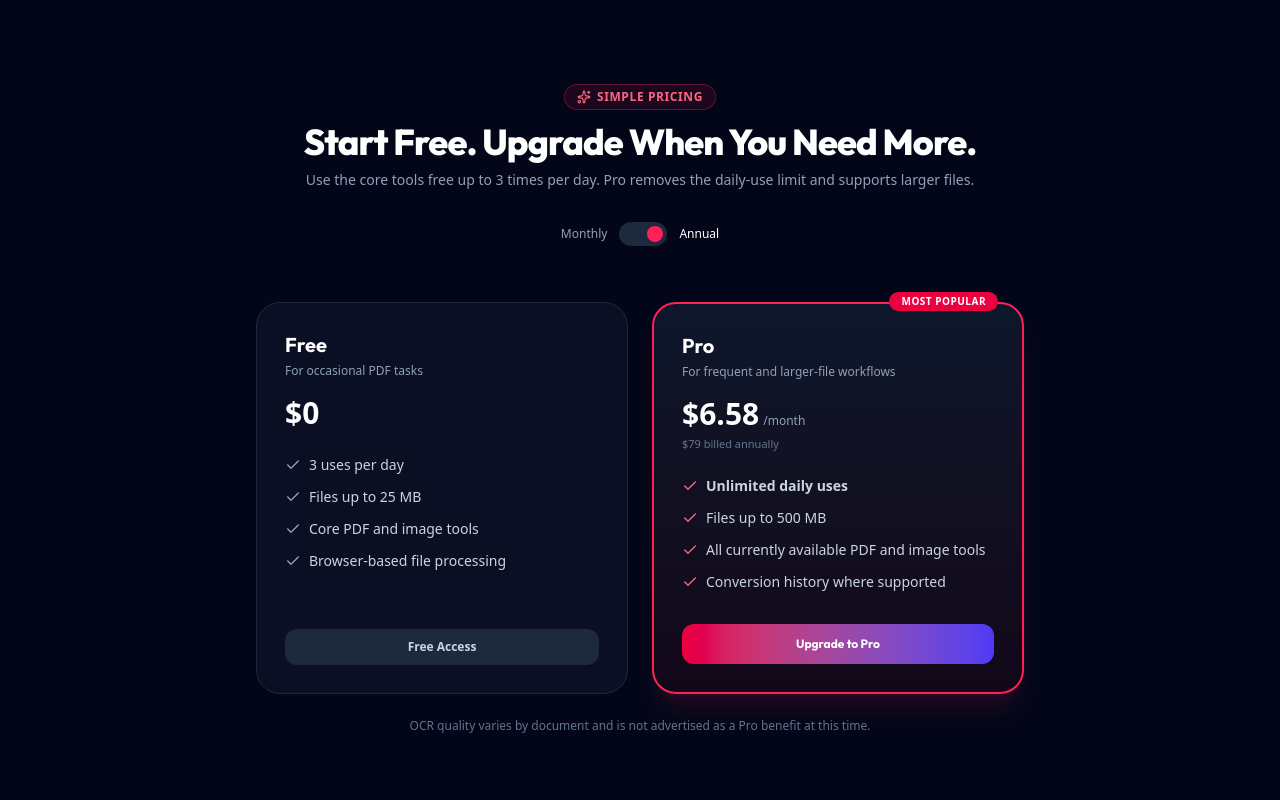
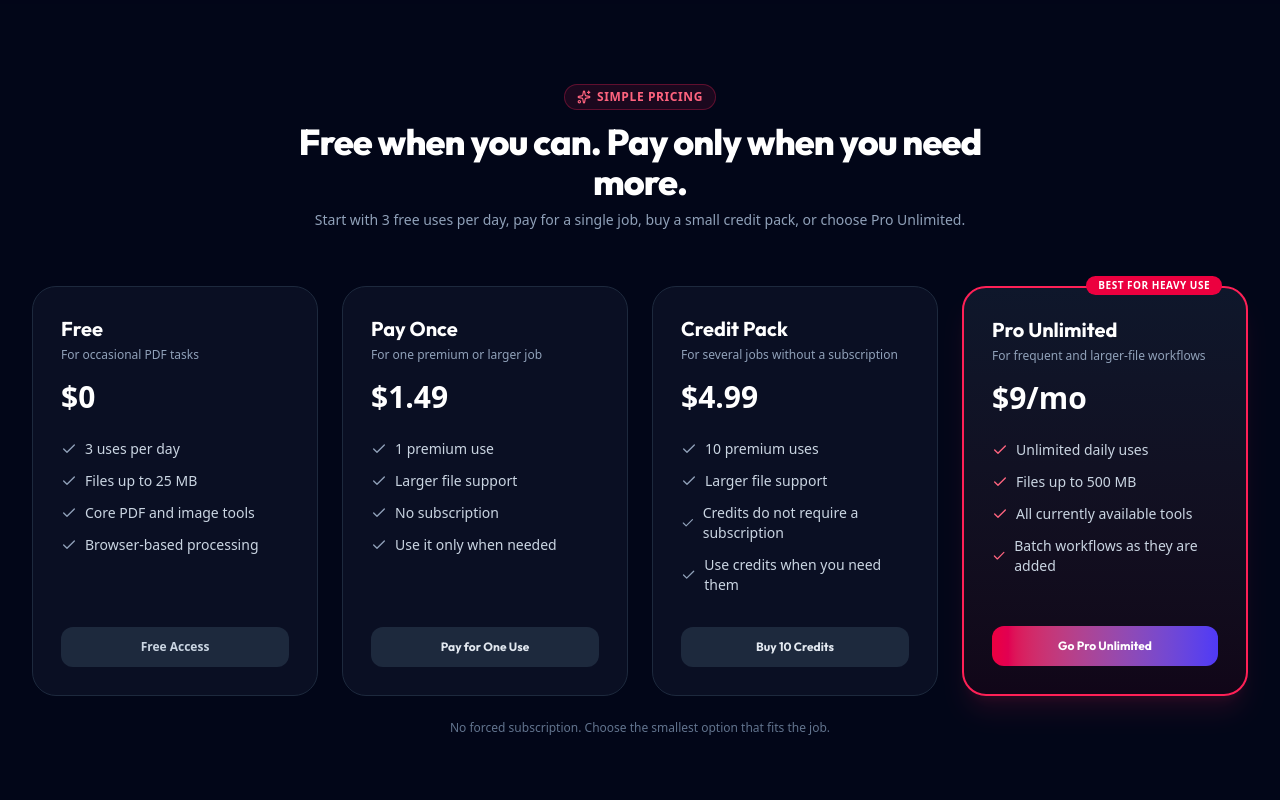
Before and after one commit to CreigT/OmniPDF, a React (Vite) app: page / in a window 1280 px wide. Shown: the part 2500-3300 px from the top of the page. Built offline with nearby package versions, Linux system fonts and the light colour scheme; no server answers.

Commit message:
Update OmniPDF pricing to free pay-once credits and Pro

```diff
--- a/src/components/home/PricingSection.tsx
+++ b/src/components/home/PricingSection.tsx
@@ -1,62 +1,79 @@
-import { useState } from 'react';
 import { Check, Sparkles } from 'lucide-react';
 import { useAuth } from '../../context/AuthContext';
 
 export function PricingSection() {
   const { openQuotaModal, user } = useAuth();
-  const [isAnnual, setIsAnnual] = useState(true);
+
+  const tiers = [
+    {
+      name: 'Free',
+      price: '$0',
+      subtitle: 'For occasional PDF tasks',
+      features: ['3 uses per day', 'Files up to 25 MB', 'Core PDF and image tools', 'Browser-based processing'],
+      cta: user?.role === 'free' ? 'Current Plan' : 'Free Access',
+      featured: false,
+      reason: '',
+    },
+    {
+      name: 'Pay Once',
+      price: '$1.49',
+      subtitle: 'For one premium or larger job',
+      features: ['1 premium use', 'Larger file support', 'No subscription', 'Use it only when needed'],
+      cta: 'Pay for One Use',
+      featured: false,
+      reason: 'Pay once for one premium use',
+    },
+    {
+      name: 'Credit Pack',
+      price: '$4.99',
+      subtitle: 'For several jobs without a subscription',
+      features: ['10 premium uses', 'Larger file support', 'Credits do not require a subscription', 'Use credits when you need them'],
+      cta: 'Buy 10 Credits',
+      featured: false,
+      reason: 'Buy a 10-credit pack',
+    },
+    {
+      name: 'Pro Unlimited',
+      price: '$9/mo',
+      subtitle: 'For frequent and larger-file workflows',
+      features: ['Unlimited daily uses', 'Files up to 500 MB', 'All currently available tools', 'Batch workflows as they are added'],
+      cta: user?.role === 'pro' ? 'Manage Pro Plan' : 'Go Pro Unlimited',
+      featured: true,
+      reason: 'Upgrade to Pro Unlimited',
+    },
+  ];
 
   return (
-    <section className="py-20 max-w-5xl mx-auto px-4 sm:px-6 lg:px-8">
+    <section className="py-20 max-w-7xl mx-auto px-4 sm:px-6 lg:px-8">
       <div className="text-center max-w-3xl mx-auto mb-14">
         <div className="inline-flex items-center gap-1.5 px-3 py-1 rounded-full bg-rose-500/10 border border-rose-500/30 text-rose-400 text-xs font-bold uppercase tracking-wider mb-3">
           <Sparkles className="w-3.5 h-3.5" /><span>Simple Pricing</span>
         </div>
-        <h2 className="text-3xl sm:text-4xl font-heading font-extrabold text-white tracking-tight">Start Free. Upgrade When You Need More.</h2>
-        <p className="text-sm text-slate-400 mt-2">Use the core tools free up to 3 times per day. Pro removes the daily-use limit and supports larger files.</p>
-        <div className="flex items-center justify-center gap-3 mt-8">
-          <span className={`text-xs font-medium ${!isAnnual ? 'text-white' : 'text-slate-400'}`}>Monthly</span>
-          <button onClick={() => setIsAnnual(!isAnnual)} className="w-12 h-6 rounded-full bg-slate-800 p-1 relative cursor-pointer">
-            <div className={`w-4 h-4 rounded-full bg-rose-500 transition-transform ${isAnnual ? 'translate-x-6' : 'translate-x-0'}`} />
-          </button>
-          <span className={`text-xs font-medium ${isAnnual ? 'text-white' : 'text-slate-400'}`}>Annual</span>
-        </div>
+        <h2 className="text-3xl sm:text-4xl font-heading font-extrabold text-white tracking-tight">Free when you can. Pay only when you need more.</h2>
+        <p className="text-sm text-slate-400 mt-2">Start with 3 free uses per day, pay for a single job, buy a small credit pack, or choose Pro Unlimited.</p>
       </div>
 
-      <div className="grid grid-cols-1 md:grid-cols-2 gap-6 max-w-3xl mx-auto">
-        <div className="p-7 rounded-3xl bg-slate-900/60 border border-slate-800 flex flex-col justify-between">
-          <div>
-            <h3 className="font-heading font-bold text-xl text-white">Free</h3>
-            <p className="text-xs text-slate-400 mt-1">For occasional PDF tasks</p>
-            <div className="mt-4"><span className="text-3xl font-extrabold text-white">$0</span></div>
-            <ul className="mt-6 space-y-3 text-sm text-slate-300">
-              <li className="flex items-center gap-2"><Check className="w-4 h-4 text-slate-400" /><span>3 uses per day</span></li>
-              <li className="flex items-center gap-2"><Check className="w-4 h-4 text-slate-400" /><span>Files up to 25 MB</span></li>
-              <li className="flex items-center gap-2"><Check className="w-4 h-4 text-slate-400" /><span>Core PDF and image tools</span></li>
-              <li className="flex items-center gap-2"><Check className="w-4 h-4 text-slate-400" /><span>Browser-based file processing</span></li>
-            </ul>
+      <div className="grid grid-cols-1 md:grid-cols-2 xl:grid-cols-4 gap-6">
+        {tiers.map((tier) => (
+          <div key={tier.name} className={`p-7 rounded-3xl flex flex-col justify-between relative ${tier.featured ? 'bg-gradient-to-b from-slate-900 to-rose-950/20 border-2 border-rose-500 shadow-xl shadow-rose-500/10' : 'bg-slate-900/60 border border-slate-800'}`}>
+            {tier.featured && <div className="absolute -top-3 right-6 px-3 py-0.5 rounded-full bg-rose-600 text-white text-[10px] font-bold uppercase tracking-wider">Best for heavy use</div>}
+            <div>
+              <h3 className="font-heading font-bold text-xl text-white">{tier.name}</h3>
+              <p className="text-xs text-slate-400 mt-1">{tier.subtitle}</p>
+              <div className="mt-4"><span className="text-3xl font-extrabold text-white">{tier.price}</span></div>
+              <ul className="mt-6 space-y-3 text-sm text-slate-300">
+                {tier.features.map((feature) => <li key={feature} className="flex items-center gap-2"><Check className={`w-4 h-4 ${tier.featured ? 'text-rose-400' : 'text-slate-400'}`} /><span>{feature}</span></li>)}
+              </ul>
+            </div>
+            {tier.reason ? (
+              <button onClick={() => openQuotaModal(tier.reason)} className={`w-full mt-8 py-3 rounded-xl text-xs font-heading font-bold cursor-pointer ${tier.featured ? 'bg-gradient-to-r from-rose-600 to-indigo-600 hover:from-rose-500 hover:to-indigo-500 text-white' : 'bg-slate-800 hover:bg-slate-700 text-slate-200'}`}>{tier.cta}</button>
+            ) : (
+              <div className="w-full mt-8 py-3 rounded-xl bg-slate-800 text-slate-300 text-xs font-semibold text-center">{tier.cta}</div>
+            )}
           </div>
-          <div className="w-full mt-8 py-2.5 rounded-xl bg-slate-800 text-slate-300 text-xs font-semibold text-center">{user?.role === 'free' ? 'Current Plan' : 'Free Access'}</div>
-        </div>
-
-        <div className="p-7 rounded-3xl bg-gradient-to-b from-slate-900 to-rose-950/20 border-2 border-rose-500 flex flex-col justify-between relative shadow-xl shadow-rose-500/10">
-          <div className="absolute -top-3 right-6 px-3 py-0.5 rounded-full bg-rose-600 text-white text-[10px] font-bold uppercase tracking-wider">Most Popular</div>
-          <div>
-            <h3 className="font-heading font-bold text-xl text-white">Pro</h3>
-            <p className="text-xs text-slate-400 mt-1">For frequent and larger-file workflows</p>
-            <div className="mt-4 flex items-baseline gap-1"><span className="text-3xl font-extrabold text-white">${isAnnual ? '6.58' : '9.00'}</span><span className="text-xs text-slate-400">/month</span></div>
-            {isAnnual && <p className="text-[11px] text-slate-500 mt-1">$79 billed annually</p>}
-            <ul className="mt-6 space-y-3 text-sm text-slate-300">
-              <li className="flex items-center gap-2"><Check className="w-4 h-4 text-rose-400" /><span><strong>Unlimited daily uses</strong></span></li>
-              <li className="flex items-center gap-2"><Check className="w-4 h-4 text-rose-400" /><span>Files up to 500 MB</span></li>
-              <li className="flex items-center gap-2"><Check className="w-4 h-4 text-rose-400" /><span>All currently available PDF and image tools</span></li>
-              <li className="flex items-center gap-2"><Check className="w-4 h-4 text-rose-400" /><span>Conversion history where supported</span></li>
-            </ul>
-          </div>
-          <button onClick={() => openQuotaModal('Upgrade to Pro')} className="w-full mt-8 py-3 rounded-xl bg-gradient-to-r from-rose-600 to-indigo-600 hover:from-rose-500 hover:to-indigo-500 text-white text-xs font-heading font-bold cursor-pointer">{user?.role === 'pro' ? 'Manage Pro Plan' : 'Upgrade to Pro'}</button>
-        </div>
+        ))}
       </div>
-      <p className="text-center text-xs text-slate-500 mt-6">OCR quality varies by document and is not advertised as a Pro benefit at this time.</p>
+      <p className="text-center text-xs text-slate-500 mt-6">No forced subscription. Choose the smallest option that fits the job.</p>
     </section>
   );
 }
```
